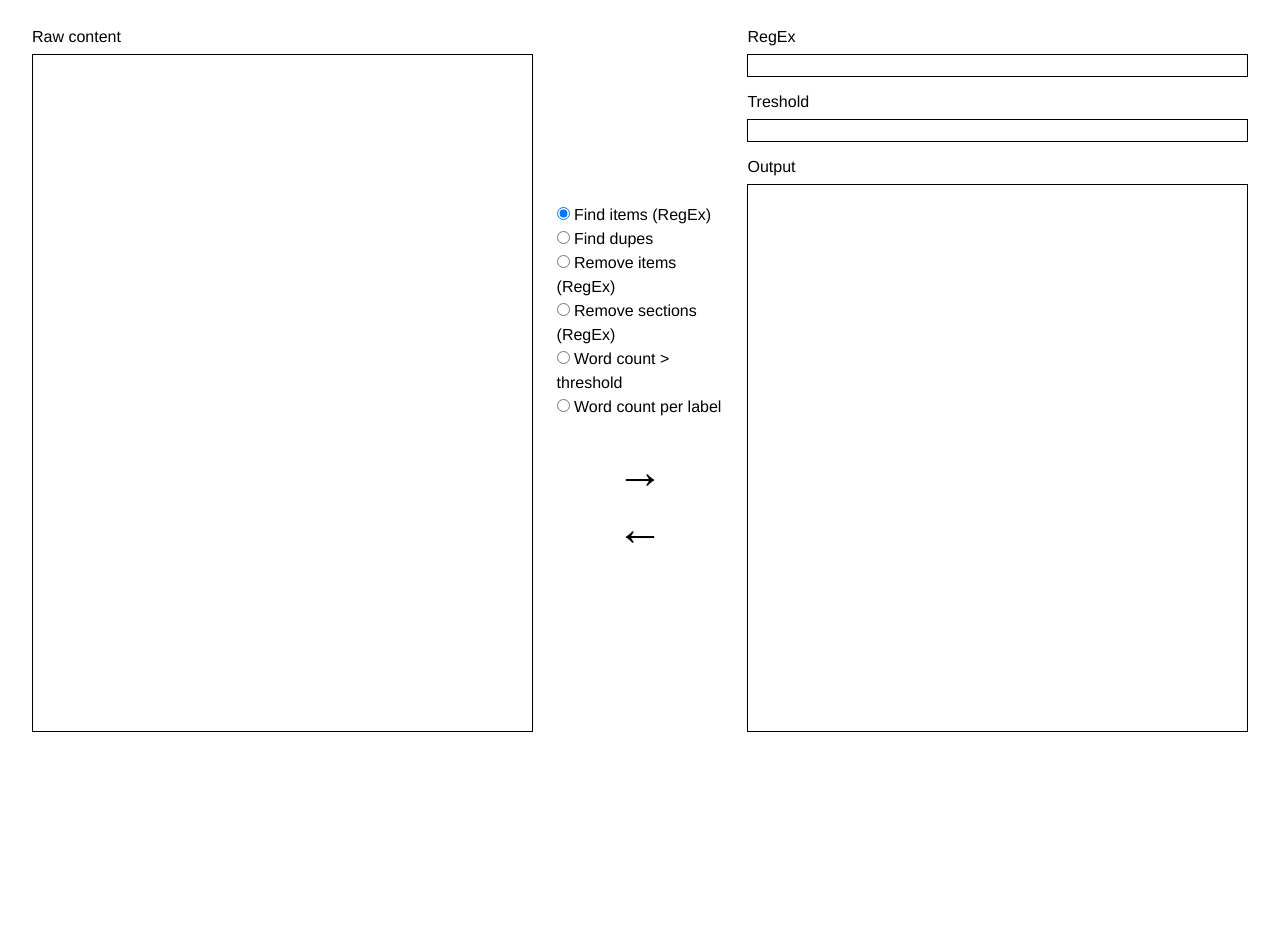
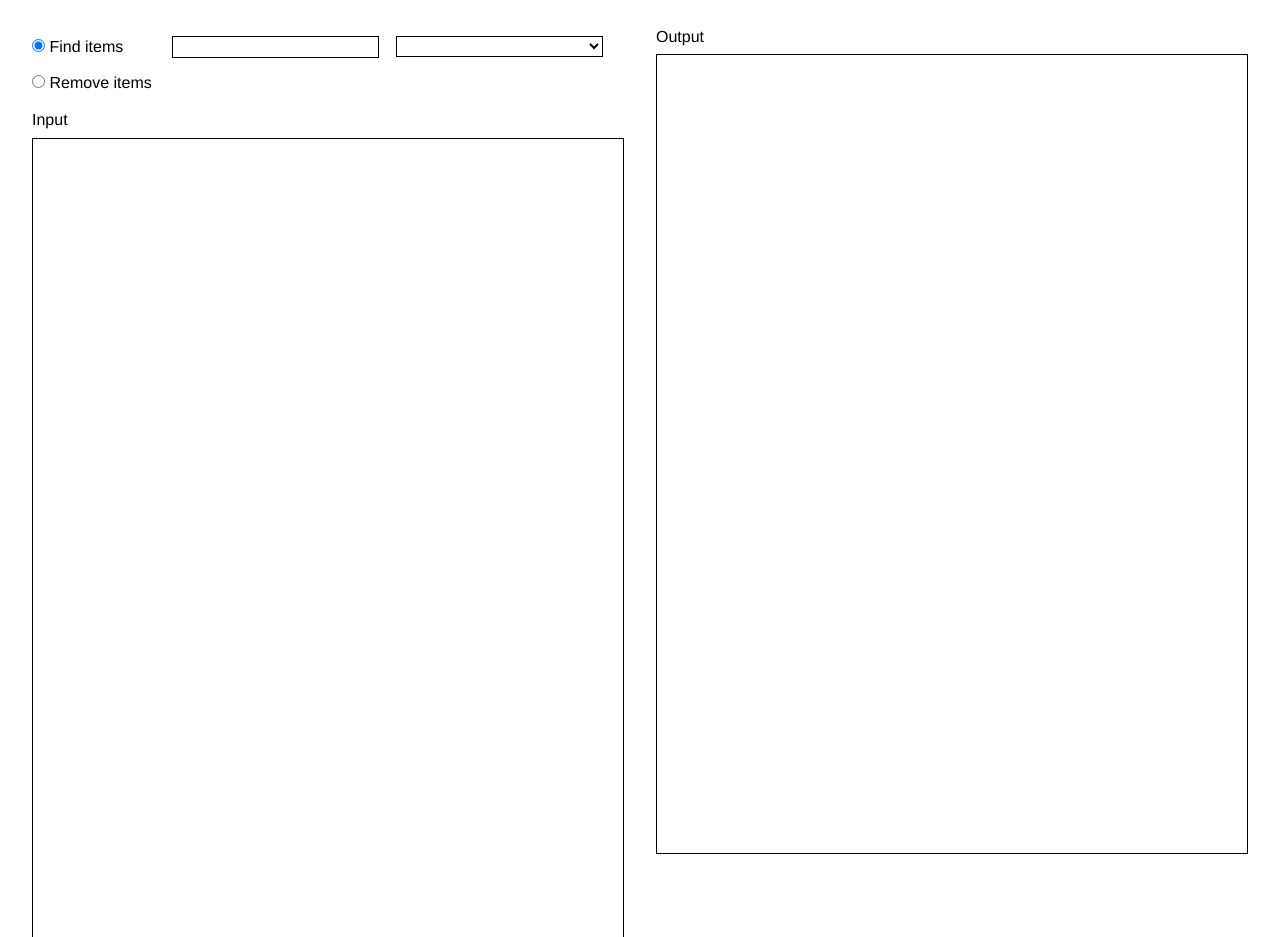
Before and after one commit to jtanadi/webTools, a website: page tshmAnalyzer/build/index.html in a window 1280 px wide. Shown: the top 937 px of the page. Before the commit the page ends 800 px from the top, so only its background shows below. Drawn offline with nearby package versions, Linux system fonts and the light colour scheme.

Commit message:
first pass

```diff
--- a/tshmAnalyzer/build/_/style.css
+++ b/tshmAnalyzer/build/_/style.css
@@ -15,16 +15,29 @@ form {
   flex-direction: row;
 }
 
-.textAreaGroup{
+label {
+  display: inline-block;
+  width: 20%;
+}
+
+.textAreaGroup {
   flex: 3;
   height: 88vh;
   margin: auto;
-  display: flex;
+  /* display: flex; */
   flex-flow: column;
 }
 
+select#recipe {
+  width: 35%;
+  margin-left: 2%;
+  outline: none;
+  border: 1px solid black;
+  background: #fff;
+}
+
 input[type="text"] {
-  display: block;
+  width: 35%;
   margin-top: 0.5rem;
   margin-bottom: 1rem;
   border: 1px solid black;
@@ -34,7 +47,7 @@ input[type="text"] {
 textarea {
   margin-top: 0.5rem;
   width: 100%;
-  height: 100%;
+  height: 50em;
   border: 1px solid black;
   outline: none;
   resize: none;
--- a/tshmAnalyzer/build/index.html
+++ b/tshmAnalyzer/build/index.html
@@ -9,25 +9,50 @@
   <body>
     <div class="wrapper">
       <form>
-        <div class="textAreaGroup">
-          <label for="mainInput">Raw content</label>
+        <div class="textAreaGroup" style="padding-right: 1em;">
+            <input type="radio" name="funcToDo" id="findByRegex" checked>
+            <label for="findRegex">Find items</label>
+            <input type="text" id="regexInput"/>
+            <select id="recipe">
+              <option value=""></option>
+              <option value="all">All</option>
+              <option value="primaries">Primaries</option>
+              <option value="secondaries">Secondaries</option>
+            </select>
+            <br>
+
+            <input type="radio" name="funcToDo" id="removeItemsRegex">
+            <label for="removeItemsRegex">Remove items</label>
+
+
+            <br>
+
+            <br>
+
+
+            <!-- <label for="thresholdInput">Treshold</label><br>
+            <input type="text" id="thresholdInput"/><br> -->
+
+          <label for="mainInput">Input</label>
           <textarea id="mainInput"></textarea>
+
+          <!-- <label for="count">Count</label>
+          <input type="text" id="count"/> -->
         </div>
 
-        <div class="controller">
+        <!-- <div class="controller">
           <ul>
             <li>
-              <input type="radio" name="funcToDo" id="findByRegex" checked>
-              <label for="findRegex">Find items (RegEx)</label>
+
             </li>
             <li>
               <input type="radio" name="funcToDo" id="findDupes">
               <label for="findDupes">Find dupes</label>
             </li>
             <li>
-              <input type="radio" name="funcToDo" id="removeItemsRegex">
-              <label for="removeItemsRegex">Remove items (RegEx)</label>
+
             </li>
+            <br>
             <li>
               <input type="radio" name="funcToDo" id="removeSectionRegex">
               <label for="removeSectionRegex">Remove sections (RegEx)</label>
@@ -47,20 +72,20 @@
             </li>
           </ul>
 
-        </div>
+        </div> -->
 
-        <div class="textAreaGroup">
-          <label for="regexInput">RegEx</label>
-          <input type="text" id="regexInput"/>
+        <div class="textAreaGroup" style="padding-left: 1em;">
 
-          <label for="thresholdInput">Treshold</label>
-          <input type="text" id="thresholdInput"/>
-
-          <label for="mainOutput">Output</label>
+          <label for="mainOutput">Output</label><br>
           <textarea id="mainOutput"></textarea>
         </div>
 
       </form>
+
+      <!-- <div>
+        <label for="clipboard">Clipboard</label>
+        <textarea id="clipboard"></textarea>
+      </div> -->
     </div>
 
     <script type="application/javascript" src="_/helperFuncs.js"></script>
```
